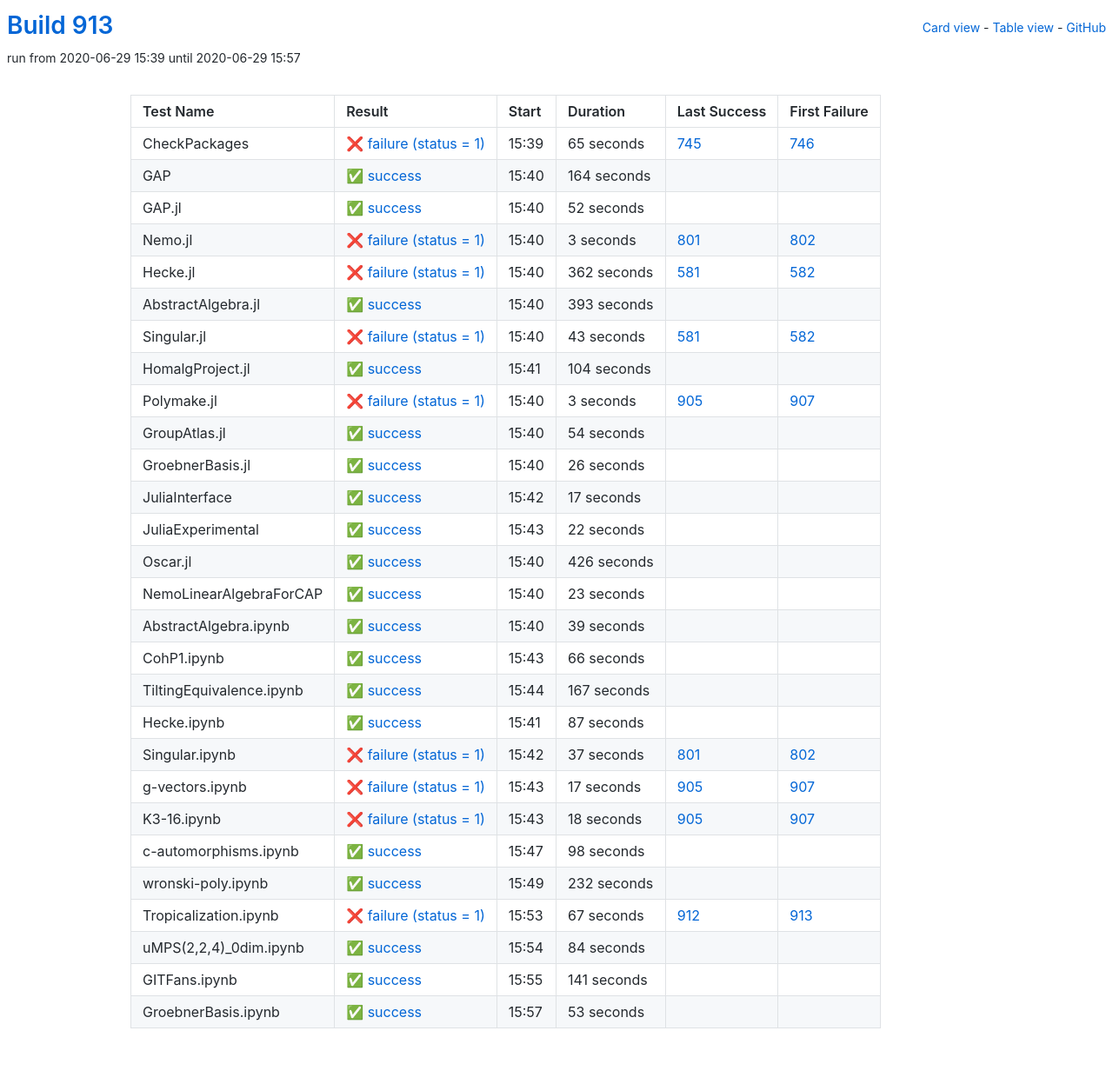
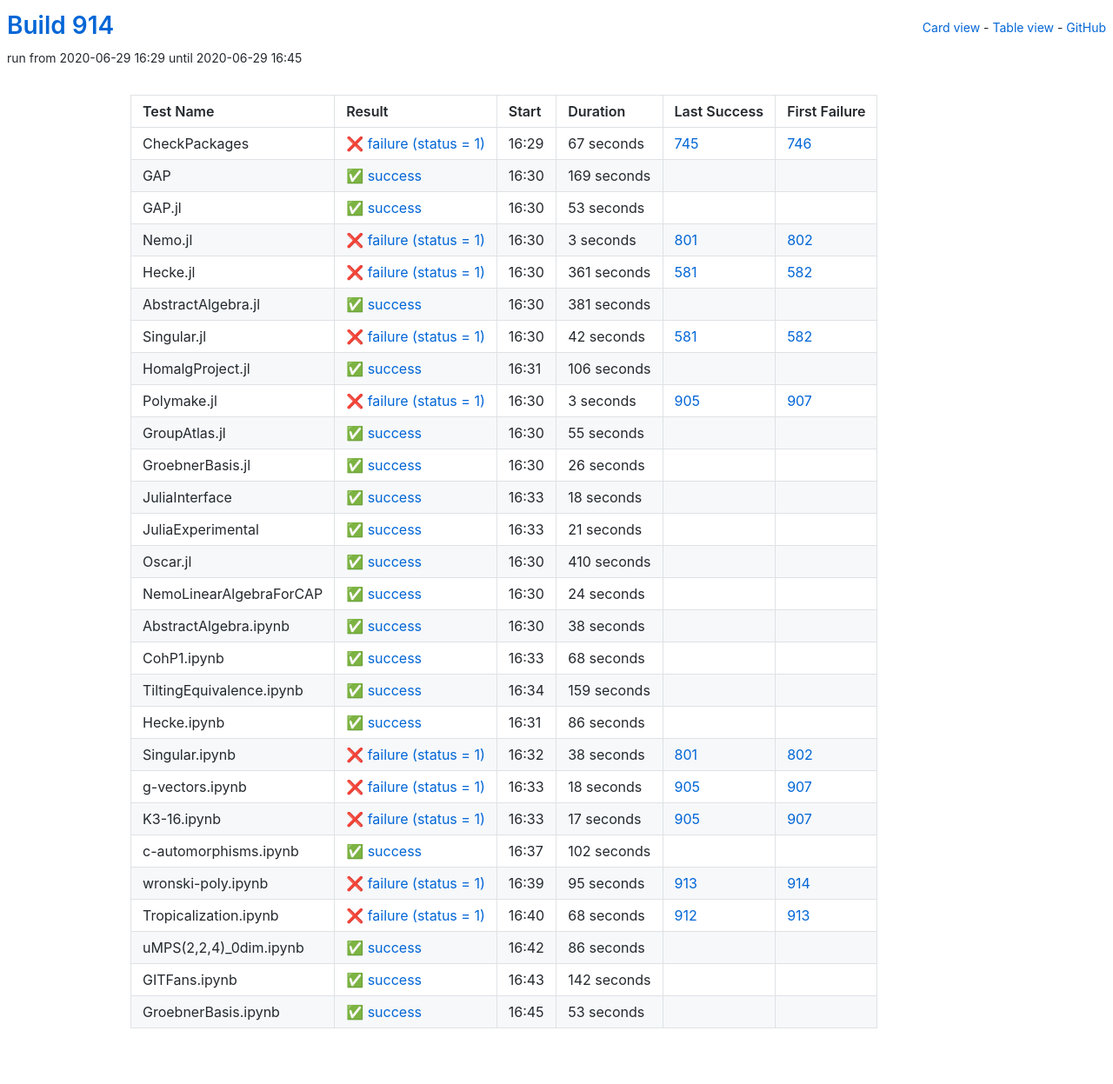
Before and after one commit to oscar-system/oscar-ci-status-1.4, a Jekyll site: the page built from table.html, in a window 1280 px wide. Shown: the whole page at 87% size. Built offline with Jekyll 4.4.1, drawn with Linux system fonts in a browser that asks for light colours.

Commit message:
Build #914

```diff
--- a/_data/ci.yml
+++ b/_data/ci.yml
@@ -1,6 +1,6 @@
 ---
-build: 913
-build_url: https://oscarci.mathematik.uni-kl.de/job/oscar-julia-1.4/913/
+build: 914
+build_url: https://oscarci.mathematik.uni-kl.de/job/oscar-julia-1.4/914/
 job: oscar-julia-1.4
 organization: oscar-system
 repo: oscar-ci-status-1.4
@@ -8,44 +8,44 @@ repourl: https://github.com/oscar-system/oscar-ci-status-1.4
 tests:
 - name: CheckPackages
   id: checkpackages
-  log: https://oscarci.mathematik.uni-kl.de/job/oscar-julia-1.4/913/artifact/logs/build-913/CheckPackages.log
-  start: 2020-06-29 15:39
+  log: https://oscarci.mathematik.uni-kl.de/job/oscar-julia-1.4/914/artifact/logs/build-914/CheckPackages.log
+  start: 2020-06-29 16:29
   success: false
   exitcode: 1
   status: failure
-  duration: 65
+  duration: 67
   last_success: 745
   last_success_url: https://oscarci.mathematik.uni-kl.de/job/oscar-julia-1.4/745/
   first_failure: 746
   first_failure_url: https://oscarci.mathematik.uni-kl.de/job/oscar-julia-1.4/746/
 - name: GAP
   id: gap
-  log: https://oscarci.mathematik.uni-kl.de/job/oscar-julia-1.4/913/artifact/logs/build-913/GAP.log
-  start: 2020-06-29 15:40
+  log: https://oscarci.mathematik.uni-kl.de/job/oscar-julia-1.4/914/artifact/logs/build-914/GAP.log
+  start: 2020-06-29 16:30
   success: true
   exitcode: 0
   status: success
-  duration: 164
+  duration: 169
   last_success: false
   last_success_url:
   first_failure: false
   first_failure_url:
 - name: GAP.jl
   id: gap-jl
-  log: https://oscarci.mathematik.uni-kl.de/job/oscar-julia-1.4/913/artifact/logs/build-913/GAP.jl.log
-  start: 2020-06-29 15:40
+  log: https://oscarci.mathematik.uni-kl.de/job/oscar-julia-1.4/914/artifact/logs/build-914/GAP.jl.log
+  start: 2020-06-29 16:30
   success: true
   exitcode: 0
   status: success
-  duration: 52
+  duration: 53
   last_success: false
   last_success_url:
   first_failure: false
   first_failure_url:
 - name: Nemo.jl
   id: nemo-jl
-  log: https://oscarci.mathematik.uni-kl.de/job/oscar-julia-1.4/913/artifact/logs/build-913/Nemo.jl.log
-  start: 2020-06-29 15:40
+  log: https://oscarci.mathematik.uni-kl.de/job/oscar-julia-1.4/914/artifact/logs/build-914/Nemo.jl.log
+  start: 2020-06-29 16:30
   success: false
   exitcode: 1
   status: failure
@@ -56,56 +56,56 @@ tests:
   first_failure_url: https://oscarci.mathematik.uni-kl.de/job/oscar-julia-1.4/802/
 - name: Hecke.jl
   id: hecke-jl
-  log: https://oscarci.mathematik.uni-kl.de/job/oscar-julia-1.4/913/artifact/logs/build-913/Hecke.jl.log
-  start: 2020-06-29 15:40
+  log: https://oscarci.mathematik.uni-kl.de/job/oscar-julia-1.4/914/artifact/logs/build-914/Hecke.jl.log
+  start: 2020-06-29 16:30
   success: false
   exitcode: 1
   status: failure
-  duration: 362
+  duration: 361
   last_success: 581
   last_success_url: https://oscarci.mathematik.uni-kl.de/job/oscar-julia-1.4/581/
   first_failure: 582
   first_failure_url: https://oscarci.mathematik.uni-kl.de/job/oscar-julia-1.4/582/
 - name: AbstractAlgebra.jl
   id: abstractalgebra-jl
-  log: https://oscarci.mathematik.uni-kl.de/job/oscar-julia-1.4/913/artifact/logs/build-913/AbstractAlgebra.jl.log
-  start: 2020-06-29 15:40
+  log: https://oscarci.mathematik.uni-kl.de/job/oscar-julia-1.4/914/artifact/logs/build-914/AbstractAlgebra.jl.log
+  start: 2020-06-29 16:30
   success: true
   exitcode: 0
   status: success
-  duration: 393
+  duration: 381
   last_success: false
   last_success_url:
   first_failure: false
   first_failure_url:
 - name: Singular.jl
   id: singular-jl
-  log: https://oscarci.mathematik.uni-kl.de/job/oscar-julia-1.4/913/artifact/logs/build-913/Singular.jl.log
-  start: 2020-06-29 15:40
+  log: https://oscarci.mathematik.uni-kl.de/job/oscar-julia-1.4/914/artifact/logs/build-914/Singular.jl.log
+  start: 2020-06-29 16:30
   success: false
   exitcode: 1
   status: failure
-  duration: 43
+  duration: 42
   last_success: 581
   last_success_url: https://oscarci.mathematik.uni-kl.de/job/oscar-julia-1.4/581/
   first_failure: 582
   first_failure_url: https://oscarci.mathematik.uni-kl.de/job/oscar-julia-1.4/582/
 - name: HomalgProject.jl
   id: homalgproject-jl
-  log: https://oscarci.mathematik.uni-kl.de/job/oscar-julia-1.4/913/artifact/logs/build-913/HomalgProject.jl.log
-  start: 2020-06-29 15:41
+  log: https://oscarci.mathematik.uni-kl.de/job/oscar-julia-1.4/914/artifact/logs/build-914/HomalgProject.jl.log
+  start: 2020-06-29 16:31
   success: true
   exitcode: 0
   status: success
-  duration: 104
+  duration: 106
   last_success: false
   last_success_url:
   first_failure: false
   first_failure_url:
 - name: Polymake.jl
   id: polymake-jl
-  log: https://oscarci.mathematik.uni-kl.de/job/oscar-julia-1.4/913/artifact/logs/build-913/Polymake.jl.log
-  start: 2020-06-29 15:40
+  log: https://oscarci.mathematik.uni-kl.de/job/oscar-julia-1.4/914/artifact/logs/build-914/Polymake.jl.log
+  start: 2020-06-29 16:30
   success: false
   exitcode: 1
   status: failure
@@ -116,20 +116,20 @@ tests:
   first_failure_url: https://oscarci.mathematik.uni-kl.de/job/oscar-julia-1.4/907/
 - name: GroupAtlas.jl
   id: groupatlas-jl
-  log: https://oscarci.mathematik.uni-kl.de/job/oscar-julia-1.4/913/artifact/logs/build-913/GroupAtlas.jl.log
-  start: 2020-06-29 15:40
+  log: https://oscarci.mathematik.uni-kl.de/job/oscar-julia-1.4/914/artifact/logs/build-914/GroupAtlas.jl.log
+  start: 2020-06-29 16:30
   success: true
   exitcode: 0
   status: success
-  duration: 54
+  duration: 55
   last_success: false
   last_success_url:
   first_failure: false
   first_failure_url:
 - name: GroebnerBasis.jl
   id: groebnerbasis-jl
-  log: https://oscarci.mathematik.uni-kl.de/job/oscar-julia-1.4/913/artifact/logs/build-913/GroebnerBasis.jl.log
-  start: 2020-06-29 15:40
+  log: https://oscarci.mathematik.uni-kl.de/job/oscar-julia-1.4/914/artifact/logs/build-914/GroebnerBasis.jl.log
+  start: 2020-06-29 16:30
   success: true
   exitcode: 0
   status: success
@@ -140,116 +140,128 @@ tests:
   first_failure_url:
 - name: JuliaInterface
   id: juliainterface
-  log: https://oscarci.mathematik.uni-kl.de/job/oscar-julia-1.4/913/artifact/logs/build-913/JuliaInterface.log
-  start: 2020-06-29 15:42
+  log: https://oscarci.mathematik.uni-kl.de/job/oscar-julia-1.4/914/artifact/logs/build-914/JuliaInterface.log
+  start: 2020-06-29 16:33
   success: true
   exitcode: 0
   status: success
-  duration: 17
+  duration: 18
   last_success: false
   last_success_url:
   first_failure: false
   first_failure_url:
 - name: JuliaExperimental
   id: juliaexperimental
-  log: https://oscarci.mathematik.uni-kl.de/job/oscar-julia-1.4/913/artifact/logs/build-913/JuliaExperimental.log
-  start: 2020-06-29 15:43
+  log: https://oscarci.mathematik.uni-kl.de/job/oscar-julia-1.4/914/artifact/logs/build-914/JuliaExperimental.log
+  start: 2020-06-29 16:33
   success: true
   exitcode: 0
   status: success
-  duration: 22
+  duration: 21
   last_success: false
   last_success_url:
   first_failure: false
   first_failure_url:
 - name: Oscar.jl
   id: oscar-jl
-  log: https://oscarci.mathematik.uni-kl.de/job/oscar-julia-1.4/913/artifact/logs/build-913/Oscar.jl.log
-  start: 2020-06-29 15:40
+  log: https://oscarci.mathematik.uni-kl.de/job/oscar-julia-1.4/914/artifact/logs/build-914/Oscar.jl.log
+  start: 2020-06-29 16:30
   success: true
   exitcode: 0
   status: success
-  duration: 426
+  duration: 410
   last_success: false
   last_success_url:
   first_failure: false
   first_failure_url:
 - name: NemoLinearAlgebraForCAP
   id: nemolinearalgebraforcap
-  log: https://oscarci.mathematik.uni-kl.de/job/oscar-julia-1.4/913/artifact/logs/build-913/NemoLinearAlgebraForCAP.log
-  start: 2020-06-29 15:40
+  log: https://oscarci.mathematik.uni-kl.de/job/oscar-julia-1.4/914/artifact/logs/build-914/NemoLinearAlgebraForCAP.log
+  start: 2020-06-29 16:30
   success: true
   exitcode: 0
   status: success
-  duration: 23
+  duration: 24
   last_success: false
   last_success_url:
   first_failure: false
   first_failure_url:
 - name: AbstractAlgebra.ipynb
   id: abstractalgebra-ipynb
-  log: https://oscarci.mathematik.uni-kl.de/job/oscar-julia-1.4/913/artifact/logs/build-913/AbstractAlgebra.ipynb.log
-  start: 2020-06-29 15:40
+  log: https://oscarci.mathematik.uni-kl.de/job/oscar-julia-1.4/914/artifact/logs/build-914/AbstractAlgebra.ipynb.log
+  start: 2020-06-29 16:30
   success: true
   exitcode: 0
   status: success
-  duration: 39
+  duration: 38
   last_success: false
   last_success_url:
   first_failure: false
   first_failure_url:
 - name: CohP1.ipynb
   id: cohp1-ipynb
-  log: https://oscarci.mathematik.uni-kl.de/job/oscar-julia-1.4/913/artifact/logs/build-913/CohP1.ipynb.log
-  start: 2020-06-29 15:43
+  log: https://oscarci.mathematik.uni-kl.de/job/oscar-julia-1.4/914/artifact/logs/build-914/CohP1.ipynb.log
+  start: 2020-06-29 16:33
   success: true
   exitcode: 0
   status: success
-  duration: 66
+  duration: 68
   last_success: false
   last_success_url:
   first_failure: false
   first_failure_url:
 - name: TiltingEquivalence.ipynb
   id: tiltingequivalence-ipynb
-  log: https://oscarci.mathematik.uni-kl.de/job/oscar-julia-1.4/913/artifact/logs/build-913/TiltingEquivalence.ipynb.log
-  start: 2020-06-29 15:44
+  log: https://oscarci.mathematik.uni-kl.de/job/oscar-julia-1.4/914/artifact/logs/build-914/TiltingEquivalence.ipynb.log
+  start: 2020-06-29 16:34
   success: true
   exitcode: 0
   status: success
-  duration: 167
+  duration: 159
   last_success: false
   last_success_url:
   first_failure: false
   first_failure_url:
 - name: Hecke.ipynb
   id: hecke-ipynb
-  log: https://oscarci.mathematik.uni-kl.de/job/oscar-julia-1.4/913/artifact/logs/build-913/Hecke.ipynb.log
-  start: 2020-06-29 15:41
+  log: https://oscarci.mathematik.uni-kl.de/job/oscar-julia-1.4/914/artifact/logs/build-914/Hecke.ipynb.log
+  start: 2020-06-29 16:31
   success: true
   exitcode: 0
   status: success
-  duration: 87
+  duration: 86
   last_success: false
   last_success_url:
   first_failure: false
   first_failure_url:
 - name: Singular.ipynb
   id: singular-ipynb
-  log: https://oscarci.mathematik.uni-kl.de/job/oscar-julia-1.4/913/artifact/logs/build-913/Singular.ipynb.log
-  start: 2020-06-29 15:42
+  log: https://oscarci.mathematik.uni-kl.de/job/oscar-julia-1.4/914/artifact/logs/build-914/Singular.ipynb.log
+  start: 2020-06-29 16:32
   success: false
   exitcode: 1
   status: failure
-  duration: 37
+  duration: 38
   last_success: 801
   last_success_url: https://oscarci.mathematik.uni-kl.de/job/oscar-julia-1.4/801/
   first_failure: 802
   first_failure_url: https://oscarci.mathematik.uni-kl.de/job/oscar-julia-1.4/802/
 - name: g-vectors.ipynb
   id: g-vectors-ipynb
-  log: https://oscarci.mathematik.uni-kl.de/job/oscar-julia-1.4/913/artifact/logs/build-913/g-vectors.ipynb.log
-  start: 2020-06-29 15:43
+  log: https://oscarci.mathematik.uni-kl.de/job/oscar-julia-1.4/914/artifact/logs/build-914/g-vectors.ipynb.log
+  start: 2020-06-29 16:33
+  success: false
+  exitcode: 1
+  status: failure
+  duration: 18
+  last_success: 905
+  last_success_url: https://oscarci.mathematik.uni-kl.de/job/oscar-julia-1.4/905/
+  first_failure: 907
+  first_failure_url: https://oscarci.mathematik.uni-kl.de/job/oscar-julia-1.4/907/
+- name: K3-16.ipynb
+  id: k3-16-ipynb
+  log: https://oscarci.mathematik.uni-kl.de/job/oscar-julia-1.4/914/artifact/logs/build-914/K3-16.ipynb.log
+  start: 2020-06-29 16:33
   success: false
   exitcode: 1
   status: failure
@@ -258,82 +270,70 @@ tests:
   last_success_url: https://oscarci.mathematik.uni-kl.de/job/oscar-julia-1.4/905/
   first_failure: 907
   first_failure_url: https://oscarci.mathematik.uni-kl.de/job/oscar-julia-1.4/907/
-- name: K3-16.ipynb
-  id: k3-16-ipynb
-  log: https://oscarci.mathematik.uni-kl.de/job/oscar-julia-1.4/913/artifact/logs/build-913/K3-16.ipynb.log
-  start: 2020-06-29 15:43
-  success: false
-  exitcode: 1
-  status: failure
-  duration: 18
-  last_success: 905
-  last_success_url: https://oscarci.mathematik.uni-kl.de/job/oscar-julia-1.4/905/
-  first_failure: 907
-  first_failure_url: https://oscarci.mathematik.uni-kl.de/job/oscar-julia-1.4/907/
 - name: c-automorphisms.ipynb
   id: c-automorphisms-ipynb
-  log: https://oscarci.mathematik.uni-kl.de/job/oscar-julia-1.4/913/artifact/logs/build-913/c-automorphisms.ipynb.log
-  start: 2020-06-29 15:47
+  log: https://oscarci.mathematik.uni-kl.de/job/oscar-julia-1.4/914/artifact/logs/build-914/c-automorphisms.ipynb.log
+  start: 2020-06-29 16:37
   success: true
   exitcode: 0
   status: success
-  duration: 98
+  duration: 102
   last_success: false
   last_success_url:
   first_failure: false
   first_failure_url:
 - name: wronski-poly.ipynb
   id: wronski-poly-ipynb
-  log: https://oscarci.mathematik.uni-kl.de/job/oscar-julia-1.4/913/artifact/logs/build-913/wronski-poly.ipynb.log
-  start: 2020-06-29 15:49
-  success: true
-  exitcode: 0
-  status: success
-  duration: 232
-  last_success: false
-  last_success_url:
-  first_failure: false
-  first_failure_url:
-- name: Tropicalization.ipynb
-  id: tropicalization-ipynb
-  log: https://oscarci.mathematik.uni-kl.de/job/oscar-julia-1.4/913/artifact/logs/build-913/Tropicalization.ipynb.log
-  start: 2020-06-29 15:53
+  log: https://oscarci.mathematik.uni-kl.de/job/oscar-julia-1.4/914/artifact/logs/build-914/wronski-poly.ipynb.log
+  start: 2020-06-29 16:39
   success: false
   exitcode: 1
   status: failure
-  duration: 67
+  duration: 95
+  last_success: 913
+  last_success_url: https://oscarci.mathematik.uni-kl.de/job/oscar-julia-1.4/913/
+  first_failure: 914
+  first_failure_url: https://oscarci.mathematik.uni-kl.de/job/oscar-julia-1.4/914/
+- name: Tropicalization.ipynb
+  id: tropicalization-ipynb
+  log: https://oscarci.mathematik.uni-kl.de/job/oscar-julia-1.4/914/artifact/logs/build-914/Tropicalization.ipynb.log
+  start: 2020-06-29 16:40
+  success: false
+  exitcode: 1
+  status: failure
+  duration: 68
   last_success: 912
   last_success_url: https://oscarci.mathematik.uni-kl.de/job/oscar-julia-1.4/912/
   first_failure: 913
   first_failure_url: https://oscarci.mathematik.uni-kl.de/job/oscar-julia-1.4/913/
 - name: uMPS(2,2,4)_0dim.ipynb
   id: umps-2-2-4-0dim-ipynb
-  log: https://oscarci.mathematik.uni-kl.de/job/oscar-julia-1.4/913/artifact/logs/build-913/uMPS-2-2-4-_0dim.ipynb.log
-  start: 2020-06-29 15:54
+  log: https://oscarci.mathematik.uni-kl.de/job/oscar-julia-1.4/914/artifact/logs/build-914/uMPS-2-2-4-_0dim.ipynb.log
+  start: 2020-06-29 16:42
   success: true
   exitcode: 0
   status: success
-  duration: 84
+  duration: 86
   last_success: false
   last_success_url:
   first_failure: false
   first_failure_url:
 - name: GITFans.ipynb
   id: gitfans-ipynb
-  log: https://oscarci.mathematik.uni-kl.de/job/oscar-julia-1.4/913/artifact/logs/build-913/GITFans.ipynb.log
-  start: 2020-06-29 15:55
+  log: https://oscarci.mathematik.uni-kl.de/job/oscar-julia-1.4/914/artifact/logs/build-914/GITFans.ipynb.log
+  start: 2020-06-29 16:43
   success: true
   exitcode: 0
   status: success
-  duration: 141
+  duration: 142
   last_success: false
   last_success_url:
   first_failure: false
   first_failure_url:
 - name: GroebnerBasis.ipynb
   id: groebnerbasis-ipynb
-  log: https://oscarci.mathematik.uni-kl.de/job/oscar-julia-1.4/913/artifact/logs/build-913/GroebnerBasis.ipynb.log
-  start: 2020-06-29 15:57
+  log: https://oscarci.mathematik.uni-kl.de/job/oscar-julia-1.4/914/artifact/logs/build-914/GroebnerBasis.ipynb.log
+  start: 2020-06-29 16:45
   success: true
   exitcode: 0
   status: success
```
Also changed, not shown: README.md.
